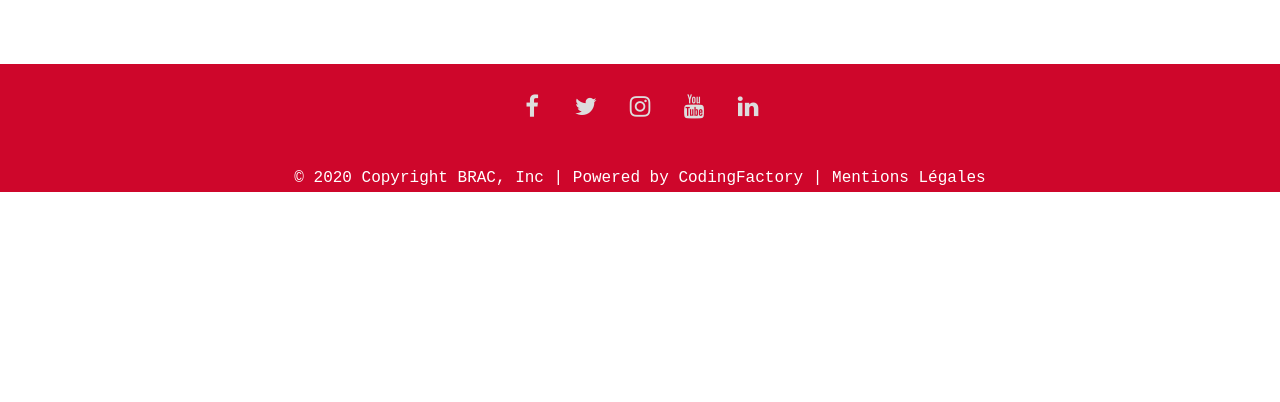
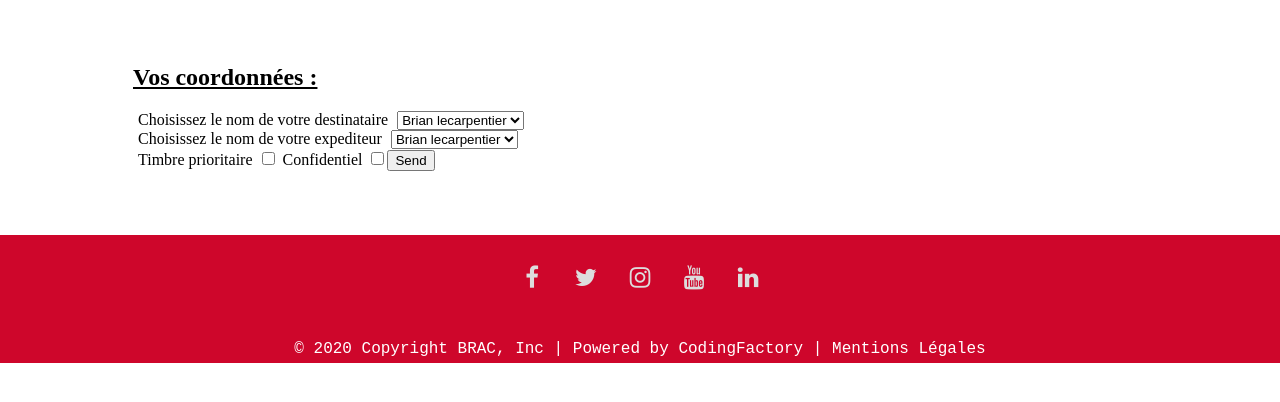
Before and after one commit to Ldqtheone/php_week, a PHP site: page /poste/poste.php in a window 1280 px wide. Shown: the part 69-471 px from the top of the page. Run offline with PHP 8.4, Linux system fonts and the light colour scheme; data comes from the database, SQL or seed files in the repository.

Commit message:
ST 15 in prog

```diff
--- a/Tools.php
+++ b/Tools.php
@@ -21,6 +21,7 @@ class Tools
      * @param bool $isChecked optional : if the input is checked
      */
     public function createInput($type, $name, $label=null, $placeholder=null, $value=null, $isRequired=false, $isChecked=false){
+
         if ($label !== null)
         {
             echo '<label for="' . $name . '">' . $label . '</label>';
@@ -31,6 +32,7 @@ class Tools
         $placeholder = $placeholder === null ? '' : ' placeholder="' . $placeholder . '" ';
         $value = $value === null ? '' : ' value="' . $value . '" ';
         echo '<input type="' . $type . '" name="' . $name . '" id="' . $name . '"'. $value . $placeholder . $required . $checked . '>';
+
     }
 
     /**
--- a/bdd/Database.php
+++ b/bdd/Database.php
@@ -58,5 +58,7 @@ class Database
 
         return $result->fetchAll(PDO::FETCH_ASSOC);
     }
+
+
 }
 ?>
--- a/bdd/bdd.php
+++ b/bdd/bdd.php
@@ -19,6 +19,7 @@
             <a href="story13.php">Voir mes contacts</a>
             <?php include 'story12.php' ?>
             <?php include 'story14.php' ?>
+
         </main>
         <?php include '../footer.php' ?>
     </body>
--- a/poste/poste.php
+++ b/poste/poste.php
@@ -1,3 +1,9 @@
+<?php
+require '../bdd/Database.php';
+require '../Tools.php';
+$database = new Database("php_week");
+$tools = new Tools();
+?>
 <!DOCTYPE html>
 <html lang="fr">
 <head>
@@ -9,6 +15,7 @@
 <body>
 <?php include '../header.php' ?>
 <main>
+    <?php include 'story15.php' ?>
 </main>
 <?php include '../footer.php' ?>
 </body>
--- /dev/null
+++ b/poste/story15.php
@@ -0,0 +1,36 @@
+<div class="story">
+    <form method="POST" id="formLetter" action="#">
+        <h2 id="titleContact">Vos coordonnées :</h2>
+
+        <div class="contactContent">
+            <?php
+            $contacts = $database->selectAll('contacts');
+            $nameDest = array();
+            foreach ($contacts as $key => $contact) {
+                array_push($nameDest, $contact['firstname'] . ' ' . $contact['lastname']);
+            }
+            $tools->createSelect("dest", $nameDest, "Choisissez le nom de votre destinataire ");
+            echo "<br/>";
+
+            $tools->createSelect("exp", $nameDest, "Choisissez le nom de votre expediteur ");
+            echo "<br/>";
+
+            $tools->createInput("checkbox", "prio", "Timbre prioritaire");
+            $tools->createInput("checkbox", "confidential", "Confidentiel");
+            $tools->createInput("submit", "submitLetter", null, null, "Send", true);
+            ?>
+        </div>
+    </form>
+
+    <?php
+    if (isset($_POST['dest']) && isset($_POST['exp']) && isset($_POST['submitLetter']) ) {
+        $dest=$_POST['dest'];
+        $exp=$_POST['exp'];
+        if($dest===$exp){
+            echo"<script>alert('Le destinataire doit être different de l\'expéditeur')</script>";
+        }else{
+
+        }
+    }
+    ?>
+</div>
```
Also changed, not shown: bdd/story12.php (+4 -5 lines). Lines whose indentation alone changed are shown as unchanged.
